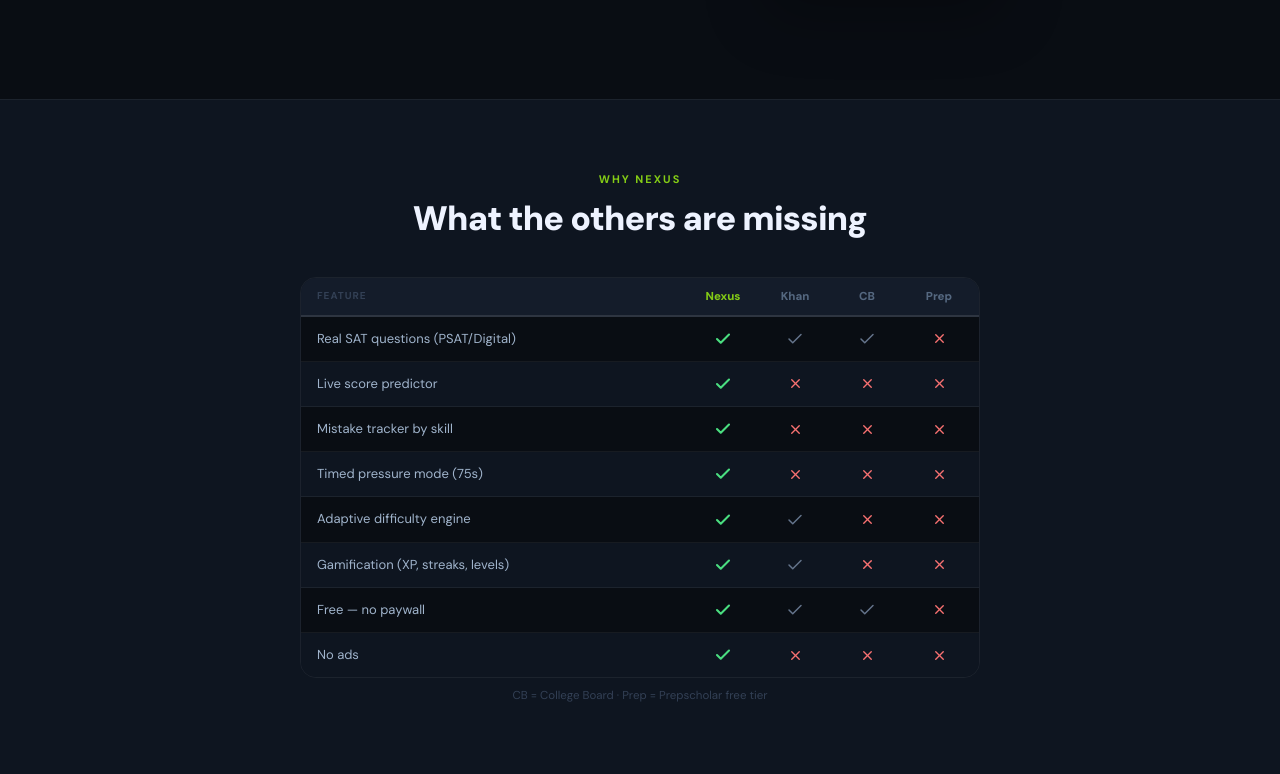
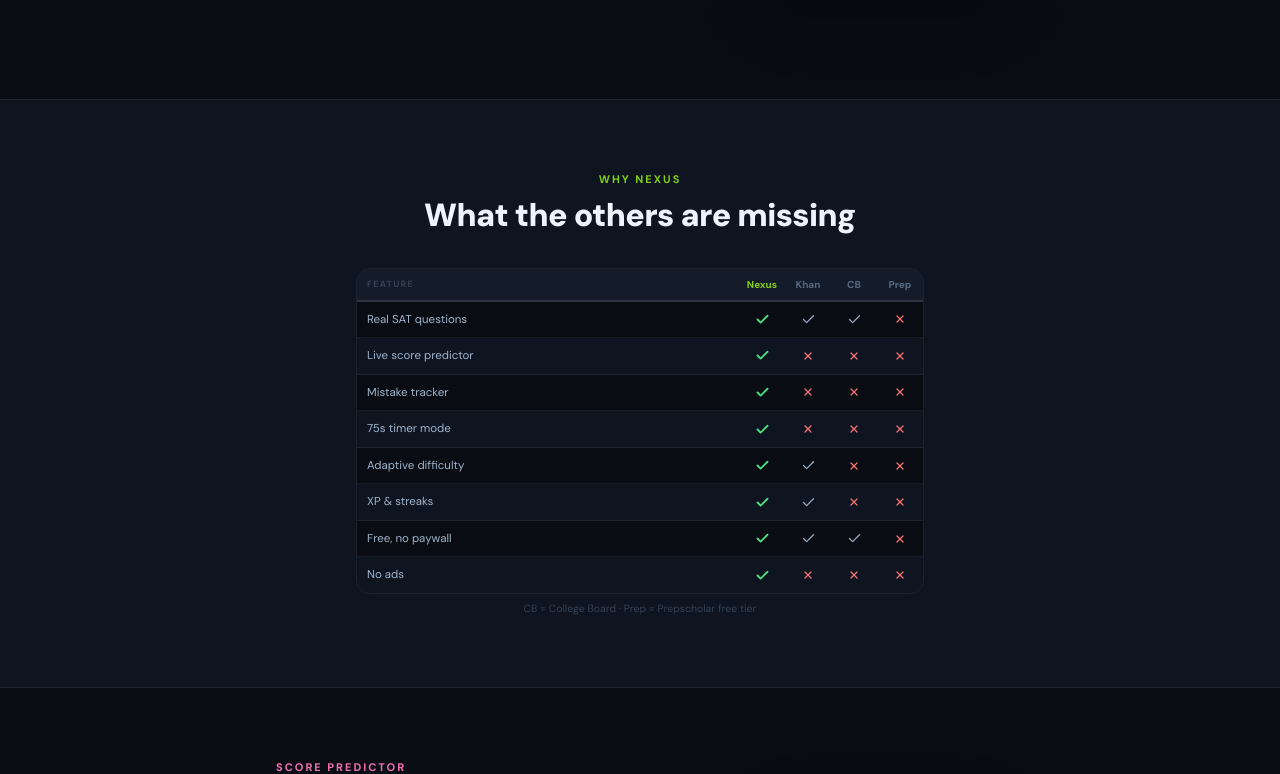
Before and after one commit to GGmanforeal/nexus-sat, a Next.js app: page / in a window 1280 px wide. Shown: the part 2791-3565 px from the top of the page. Built offline with nearby package versions, Linux system fonts and the light colour scheme.

Commit message:
fix: remove overflowX:hidden clipping Prep column, shrink icon cols to 46px

```diff
--- a/app/page.tsx
+++ b/app/page.tsx
@@ -43,14 +43,14 @@ const FEATURES = [
 
 /* ─── Vs. comparison ─────────────────────────────────────── */
 const COMPARE = [
-  { feature:'Real SAT questions (PSAT/Digital)',   nexus:true,  khan:true,  cb:true,   prep:false },
-  { feature:'Live score predictor',                nexus:true,  khan:false, cb:false,  prep:false },
-  { feature:'Mistake tracker by skill',            nexus:true,  khan:false, cb:false,  prep:false },
-  { feature:'Timed pressure mode (75s)',           nexus:true,  khan:false, cb:false,  prep:false },
-  { feature:'Adaptive difficulty engine',          nexus:true,  khan:true,  cb:false,  prep:false },
-  { feature:'Gamification (XP, streaks, levels)',  nexus:true,  khan:true,  cb:false,  prep:false },
-  { feature:'Free — no paywall',                   nexus:true,  khan:true,  cb:true,   prep:false },
-  { feature:'No ads',                              nexus:true,  khan:false, cb:false,  prep:false },
+  { feature:'Real SAT questions',  nexus:true,  khan:true,  cb:true,   prep:false },
+  { feature:'Live score predictor',nexus:true,  khan:false, cb:false,  prep:false },
+  { feature:'Mistake tracker',     nexus:true,  khan:false, cb:false,  prep:false },
+  { feature:'75s timer mode',      nexus:true,  khan:false, cb:false,  prep:false },
+  { feature:'Adaptive difficulty', nexus:true,  khan:true,  cb:false,  prep:false },
+  { feature:'XP & streaks',        nexus:true,  khan:true,  cb:false,  prep:false },
+  { feature:'Free, no paywall',    nexus:true,  khan:true,  cb:true,   prep:false },
+  { feature:'No ads',              nexus:true,  khan:false, cb:false,  prep:false },
 ]
 
 /* ─── Testimonials ───────────────────────────────────────── */
@@ -236,7 +236,7 @@ export default function HomePage() {
   }
 
   return (
-    <div style={{ overflowX:'hidden' }}>
+    <div>
 
       {/* ── HERO ─────────────────────────────────────────── */}
       <section style={{ maxWidth:860, margin:'0 auto', padding:'clamp(56px,10vw,96px) 24px clamp(32px,5vw,56px)', textAlign:'center' }}>
@@ -445,51 +445,40 @@ export default function HomePage() {
       </section>
 
       {/* ── WHY WE'RE BETTER ──────────────────────────────── */}
-      <section style={{ background:'var(--sf)', borderTop:'1px solid var(--line)', borderBottom:'1px solid var(--line)', padding:'clamp(40px,7vw,72px) 16px' }}>
-        <div style={{ maxWidth:680, margin:'0 auto' }}>
-          <div style={{ textAlign:'center', marginBottom:36 }}>
-            <div style={{ fontSize:11, fontWeight:700, color:'var(--lime-dk)', textTransform:'uppercase', letterSpacing:'2px', marginBottom:10 }}>Why Nexus</div>
-            <h2 style={{ fontSize:'clamp(22px,4vw,34px)', fontWeight:900, letterSpacing:'-.8px', color:'var(--tx)' }}>What the others are missing</h2>
+      <section style={{ background:'var(--sf)', borderTop:'1px solid var(--line)', borderBottom:'1px solid var(--line)', padding:'clamp(40px,7vw,72px) 0' }}>
+        <div style={{ maxWidth:600, margin:'0 auto', padding:'0 16px' }}>
+          <div style={{ textAlign:'center', marginBottom:32 }}>
+            <div style={{ fontSize:11, fontWeight:700, color:'var(--lime-dk)', textTransform:'uppercase', letterSpacing:'2px', marginBottom:8 }}>Why Nexus</div>
+            <h2 style={{ fontSize:'clamp(20px,4vw,32px)', fontWeight:900, letterSpacing:'-.6px', color:'var(--tx)' }}>What the others are missing</h2>
           </div>
 
-          {/* Table — rounded container, horizontal scroll only if truly needed */}
-          <div style={{ borderRadius:16, border:'1px solid var(--line)', overflow:'hidden' }}>
+          {/* width math: min phone = 320px. 320-32pad = 288. cols: 1fr+46+46+46+46=184fixed, so 1fr = 104px for text. ✔ */}
+          <div style={{ borderRadius:14, border:'1px solid var(--line)', overflow:'hidden', width:'100%' }}>
+
             {/* Header */}
-            <div style={{ display:'grid', gridTemplateColumns:'1fr 72px 72px 72px 72px', background:'var(--sf2)', borderBottom:'2px solid var(--line2)', padding:'0 4px' }}>
-              <div style={{ padding:'11px 12px', fontSize:10, fontWeight:700, color:'var(--tx4)', textTransform:'uppercase', letterSpacing:'1px' }}>Feature</div>
-              {[
-                { label:'Nexus', color:'var(--lime-dk)' },
-                { label:'Khan',  color:'var(--tx3)' },
-                { label:'CB',    color:'var(--tx3)' },
-                { label:'Prep',  color:'var(--tx3)' },
-              ].map(h => (
-                <div key={h.label} style={{ padding:'11px 0', textAlign:'center', fontSize:11.5, fontWeight:800, color:h.color }}>{h.label}</div>
+            <div style={{ display:'grid', gridTemplateColumns:'1fr 46px 46px 46px 46px', background:'var(--sf2)', borderBottom:'2px solid var(--line2)' }}>
+              <div style={{ padding:'9px 10px', fontSize:9, fontWeight:700, color:'var(--tx4)', textTransform:'uppercase', letterSpacing:'1.2px' }}>Feature</div>
+              {[['Nexus','var(--lime-dk)'],['Khan','var(--tx3)'],['CB','var(--tx3)'],['Prep','var(--tx3)']].map(([lbl,col])=>(
+                <div key={lbl} style={{ padding:'9px 0', textAlign:'center' as const, fontSize:10, fontWeight:800, color:col }}>{lbl}</div>
               ))}
             </div>
+
             {/* Rows */}
-            {COMPARE.map((row, ri) => (
-              <div key={ri} style={{ display:'grid', gridTemplateColumns:'1fr 72px 72px 72px 72px', padding:'0 4px', borderBottom: ri < COMPARE.length-1 ? '1px solid var(--line)' : 'none', background: ri%2===0 ? 'var(--bg)' : 'var(--sf)' }}>
-                <div style={{ padding:'13px 12px', fontSize:13, color:'var(--tx2)', lineHeight:1.4, display:'flex', alignItems:'center' }}>{row.feature}</div>
-                {[row.nexus, row.khan, row.cb, row.prep].map((val, ci) => (
-                  <div key={ci} style={{ display:'flex', alignItems:'center', justifyContent:'center', padding:'13px 0' }}>
-                    {val ? (
-                      <svg width="18" height="18" viewBox="0 0 24 24" fill="none"
-                        stroke={ci===0 ? '#4ade80' : '#64748b'}
-                        strokeWidth={ci===0 ? '2.8' : '2'}
-                        strokeLinecap="round" strokeLinejoin="round">
-                        <polyline points="20 6 9 17 4 12"/>
-                      </svg>
-                    ) : (
-                      <svg width="15" height="15" viewBox="0 0 24 24" fill="none" stroke="#f87171" strokeWidth="2.2" strokeLinecap="round" strokeLinejoin="round">
-                        <line x1="18" y1="6" x2="6" y2="18"/><line x1="6" y1="6" x2="18" y2="18"/>
-                      </svg>
-                    )}
+            {COMPARE.map((row,ri)=>(
+              <div key={ri} style={{ display:'grid', gridTemplateColumns:'1fr 46px 46px 46px 46px', borderBottom:ri<COMPARE.length-1?'1px solid var(--line)':'none', background:ri%2===0?'var(--bg)':'var(--sf)' }}>
+                <div style={{ padding:'10px 10px', fontSize:11.5, color:'var(--tx2)', lineHeight:1.35, display:'flex', alignItems:'center' }}>{row.feature}</div>
+                {([row.nexus,row.khan,row.cb,row.prep] as boolean[]).map((val,ci)=>(
+                  <div key={ci} style={{ display:'flex', alignItems:'center', justifyContent:'center' as const }}>
+                    {val
+                      ? <svg width="15" height="15" viewBox="0 0 24 24" fill="none" stroke={ci===0?'#4ade80':'#94a3b8'} strokeWidth={ci===0?'3':'2.2'} strokeLinecap="round" strokeLinejoin="round"><polyline points="20 6 9 17 4 12"/></svg>
+                      : <svg width="12" height="12" viewBox="0 0 24 24" fill="none" stroke="#f87171" strokeWidth="2.5" strokeLinecap="round" strokeLinejoin="round"><line x1="18" y1="6" x2="6" y2="18"/><line x1="6" y1="6" x2="18" y2="18"/></svg>
+                    }
                   </div>
                 ))}
               </div>
             ))}
           </div>
-          <p style={{ textAlign:'center', fontSize:11.5, color:'var(--tx4)', marginTop:10 }}>CB = College Board · Prep = Prepscholar free tier</p>
+          <p style={{ textAlign:'center', fontSize:10.5, color:'var(--tx4)', marginTop:8 }}>CB = College Board · Prep = Prepscholar free tier</p>
         </div>
       </section>
 
```
